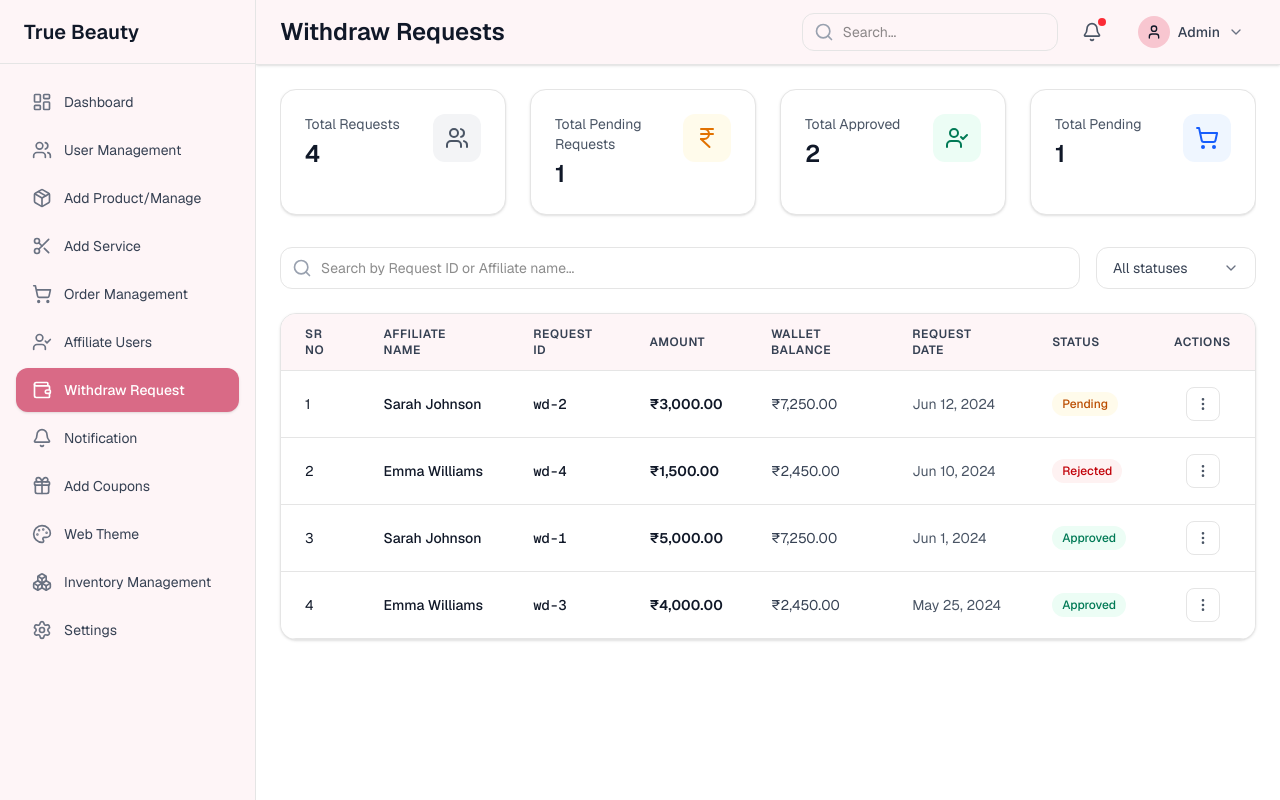
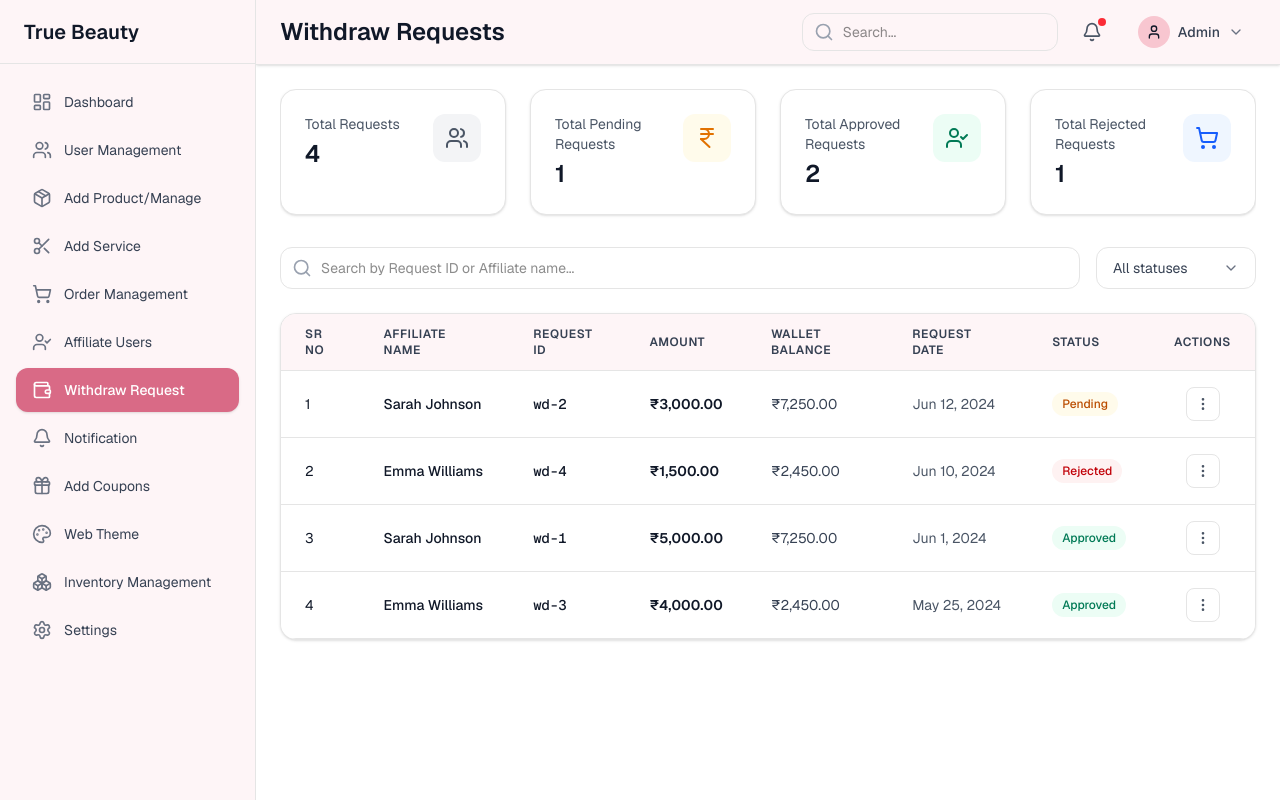
Before and after one commit to ZoyaAnsari19/true-beauty-admin-panel, a Next.js app: page /withdraw-requests in a window 1280 px wide. Built offline with nearby package versions, Linux system fonts and the light colour scheme.

Commit message:
Enhance WithdrawRequestsPage: Add total rejected requests count and update KPI card titles for improved clarity and data representation.

```diff
--- a/app/withdraw-requests/page.tsx
+++ b/app/withdraw-requests/page.tsx
@@ -174,8 +174,9 @@ export default function WithdrawRequestsPage() {
     const totalPendingRequests = allRows.filter((r) => r.status === "pending").length;
     const totalApproved = allRows.filter((r) => r.status === "approved").length;
     const totalPaid = allRows.filter((r) => r.status === "paid").length;
+    const totalRejected = allRows.filter((r) => r.status === "rejected").length;
 
-    return { totalRequests, totalPendingRequests, totalApproved, totalPaid };
+    return { totalRequests, totalPendingRequests, totalApproved, totalPaid, totalRejected };
   }, [allRows]);
 
   const handleApprove = (row: WithdrawRequestRow) => {
@@ -294,15 +295,15 @@ export default function WithdrawRequestsPage() {
           className="min-w-[260px] md:min-w-0 shrink-0 md:shrink"
         />
         <KpiCard
-          title="Total Approved"
+          title="Total Approved Requests"
           value={kpis.totalApproved.toLocaleString()}
           icon="user-check"
           iconClassName="bg-emerald-50 text-emerald-700"
           className="min-w-[260px] md:min-w-0 shrink-0 md:shrink"
         />
         <KpiCard
-          title="Total Pending"
-          value={kpis.totalPendingRequests.toLocaleString()}
+          title="Total Rejected Requests"
+          value={kpis.totalRejected.toLocaleString()}
           icon="shopping-cart"
           iconClassName="bg-blue-50 text-blue-600"
           className="min-w-[260px] md:min-w-0 shrink-0 md:shrink"
```
